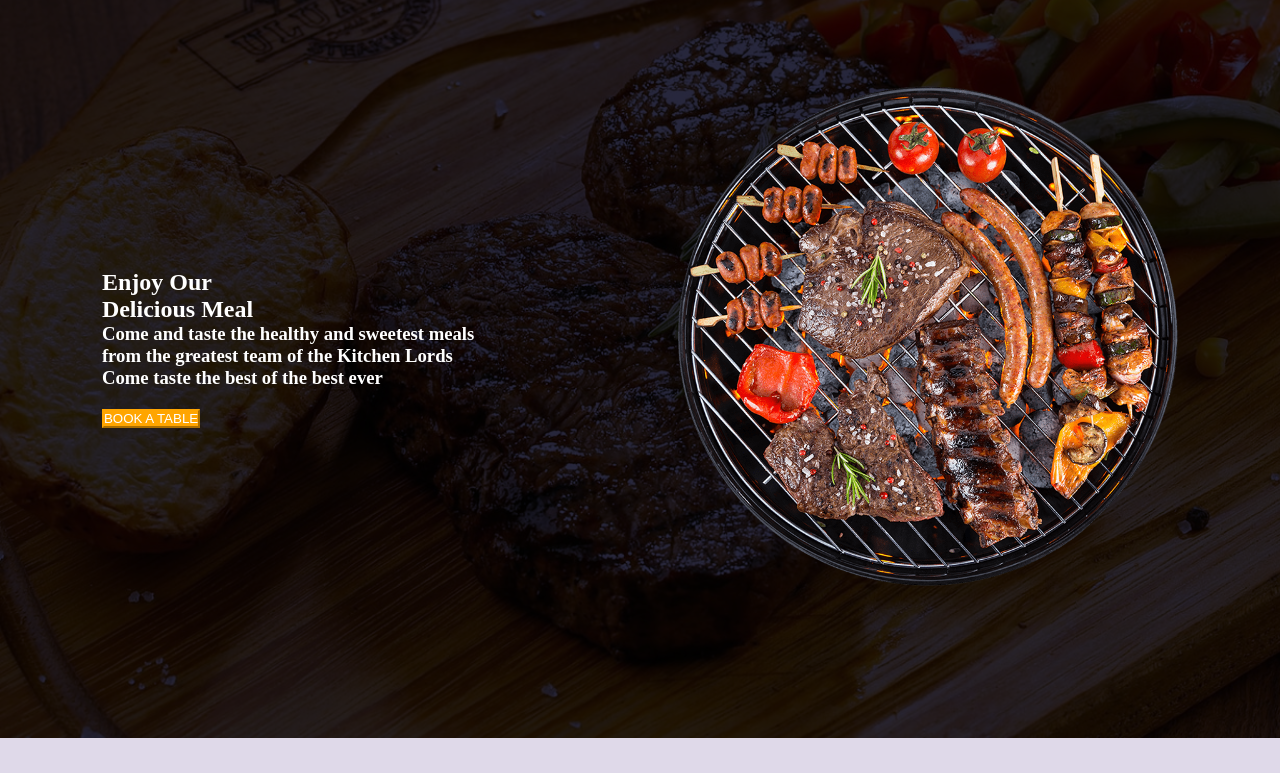
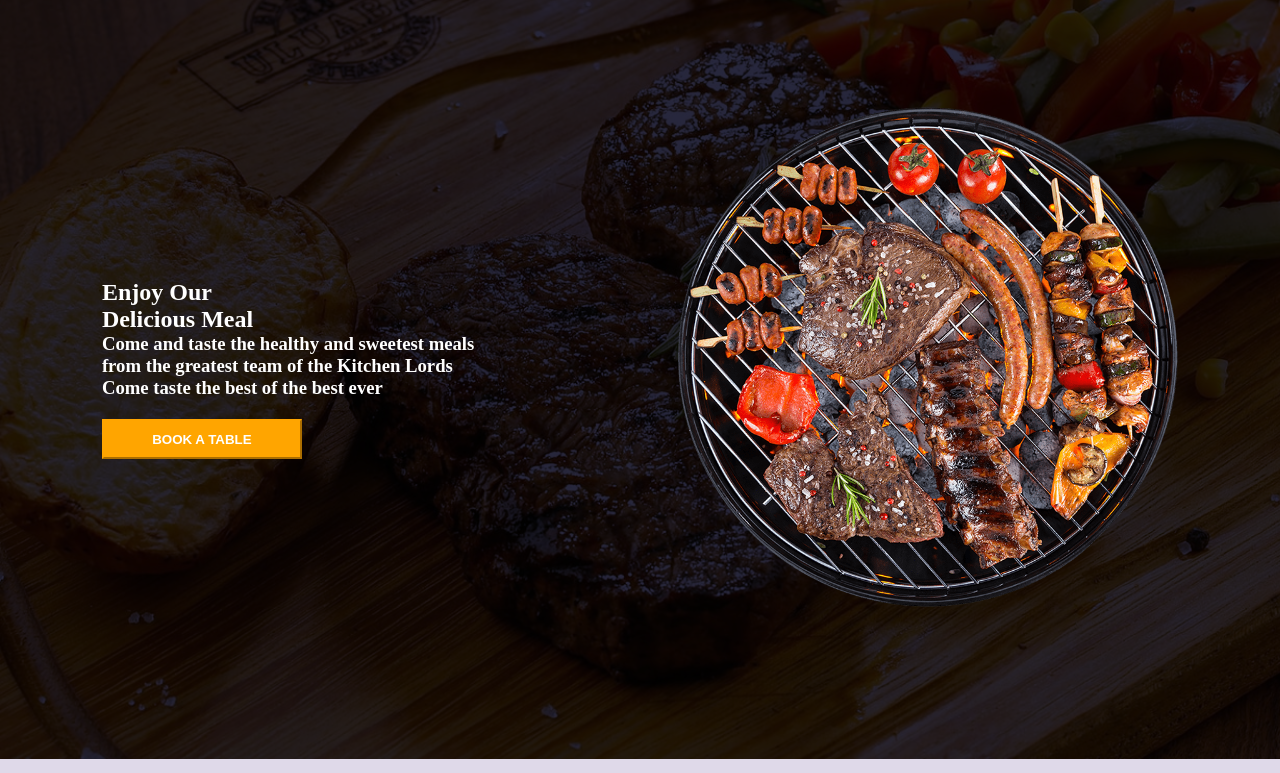
Before and after one commit to Balibaseka-Deogiracious/Delica-restuarant, a plain HTML site: page index.html in a window 1280 px wide. Shown: the part 101-874 px from the top of the page. Drawn offline with Linux system fonts and the light colour scheme.

Commit message:
updated the home button
10/7/2025 by Wambogo

```diff
--- a/style.css
+++ b/style.css
@@ -29,6 +29,9 @@
     background-color: orange;
     color: white;
     border-color: orange;
+    width: 200px;
+    height: 40px;
+    font-weight: 600;
 }
 .lib{
     display: flex;
```
